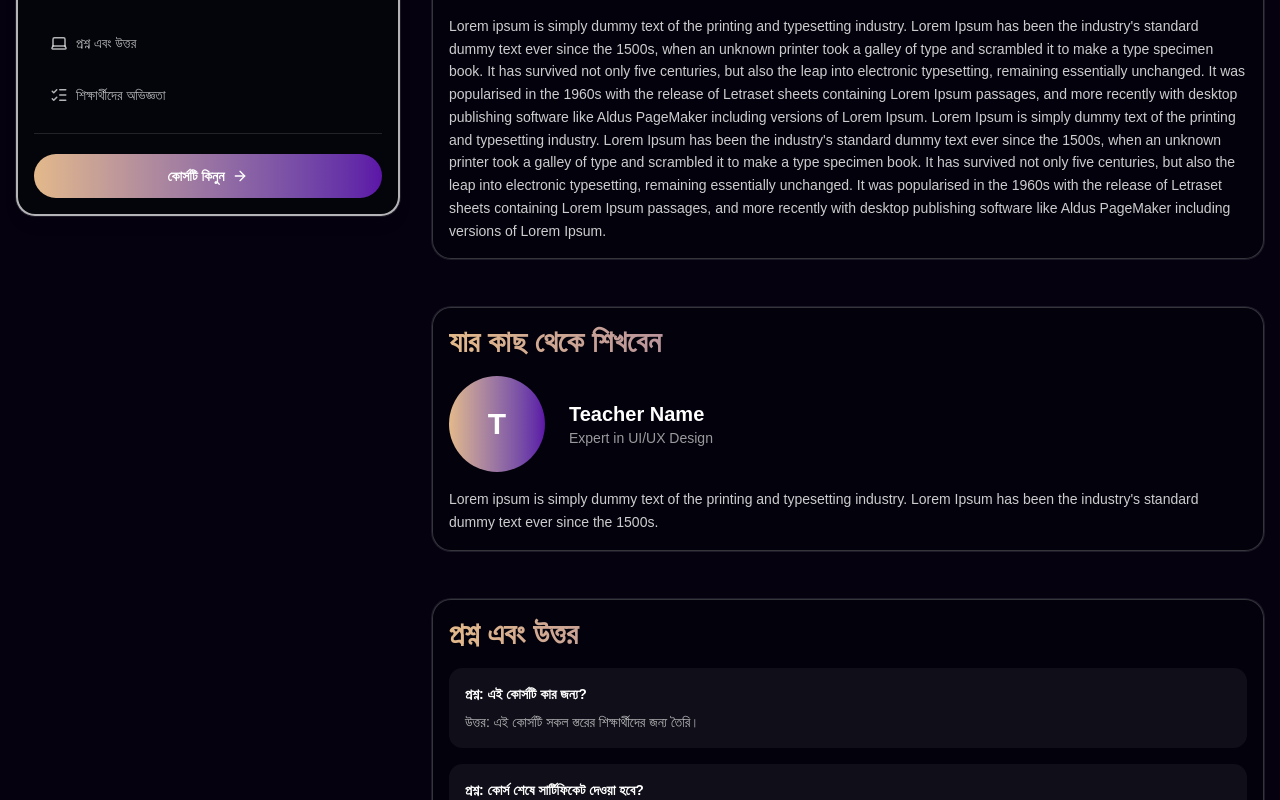
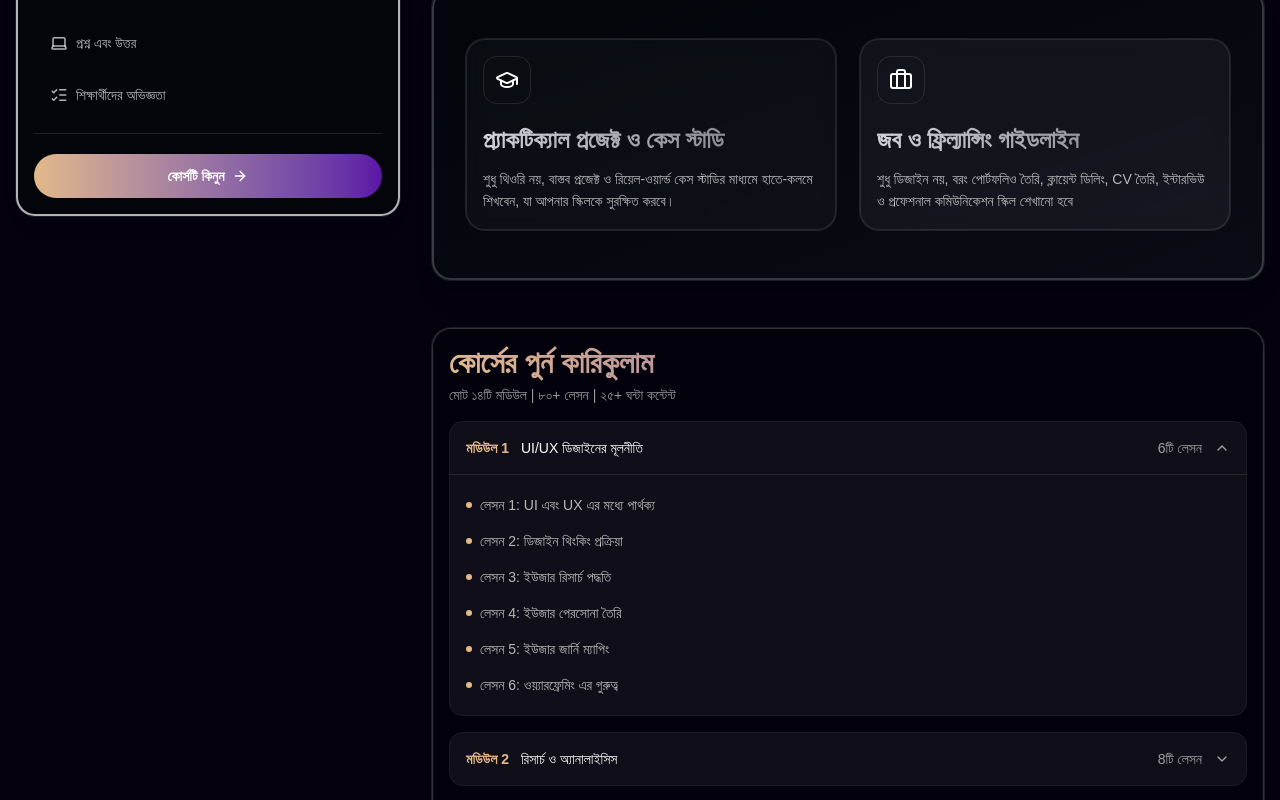
Before and after one commit to gmitsolution3/ai-learning-academy, a Next.js app: page /courses/advanced-javascript-concepts in a window 1280 px wide. Shown: the part 940-1740 px from the top of the page. Built offline with nearby package versions, Linux system fonts and the light colour scheme; a web font is replaced by a local one.

Commit message:
course curriculumn section added

```diff
--- /dev/null
+++ b/components/CourseDetail/CourseCurriculum.tsx
@@ -0,0 +1,94 @@
+"use client";
+
+import { useState } from "react";
+import {
+  Card,
+  CardContent,
+  CardHeader,
+  CardTitle,
+  CardDescription,
+} from "@/components/ui/card";
+import { ChevronDown, ChevronUp } from "lucide-react";
+
+export default function CourseCurriculum({
+  modules,
+}: {
+  modules: any[];
+}) {
+  const [openModules, setOpenModules] = useState<number[]>([1]);
+
+  const toggleModule = (moduleId: number) => {
+    setOpenModules((prev) =>
+      prev.includes(moduleId)
+        ? prev.filter((id) => id !== moduleId)
+        : [...prev, moduleId],
+    );
+  };
+
+  return (
+    <section id="course-curriculamn" className="scroll-mt-24">
+      <Card className="border border-white/20 bg-[#03050A]/50 backdrop-blur-sm">
+        <CardHeader>
+          <CardTitle className="text-2xl md:text-3xl font-bold bg-gradient-to-r from-secondary to-primary bg-clip-text text-transparent">
+            কোর্সের পুর্ন কারিকুলাম
+          </CardTitle>
+          <CardDescription className="text-white/60">
+            মোট ১৪টি মডিউল | ৮০+ লেসন | ২৫+ ঘন্টা কন্টেন্ট
+          </CardDescription>
+        </CardHeader>
+        <CardContent className="space-y-4">
+          {modules.map((module) => (
+            <div
+              key={module.id}
+              className="border border-white/10 rounded-lg overflow-hidden"
+            >
+              <button
+                onClick={() => toggleModule(module.id)}
+                className="w-full flex items-center justify-between p-4 bg-white/5 hover:bg-white/10 transition-colors text-left"
+              >
+                <div className="flex items-center gap-3">
+                  <span className="text-secondary font-bold">
+                    মডিউল {module.id}
+                  </span>
+                  <span className="text-white font-medium">
+                    {module.title}
+                  </span>
+                </div>
+                <div className="flex items-center gap-3">
+                  <span className="text-white/60 text-sm">
+                    {module.lessonCount}টি লেসন
+                  </span>
+                  {openModules.includes(module.id) ? (
+                    <ChevronUp className="h-4 w-4 text-white/60" />
+                  ) : (
+                    <ChevronDown className="h-4 w-4 text-white/60" />
+                  )}
+                </div>
+              </button>
+
+              {openModules.includes(module.id) && (
+                <div className="border-t border-white/10 bg-white/5 p-4 space-y-2">
+                  {module.lessons.map((lesson: any, idx: number) => (
+                    <div
+                      key={idx}
+                      className="flex items-center gap-2 text-white/70 text-sm py-1"
+                    >
+                      <div className="w-1.5 h-1.5 rounded-full bg-secondary"></div>
+                      <span>
+                        লেসন {idx + 1}: {lesson}
+                      </span>
+                    </div>
+                  ))}
+                </div>
+              )}
+            </div>
+          ))}
+
+          <button className="w-full mt-4 py-3 text-center text-secondary hover:text-primary transition-colors font-medium">
+            আরও মডিউল দেখুন +
+          </button>
+        </CardContent>
+      </Card>
+    </section>
+  );
+}
--- a/components/CourseDetail/CourseDetailContent.tsx
+++ b/components/CourseDetail/CourseDetailContent.tsx
@@ -7,20 +7,74 @@ import {
   CardContent,
   CardHeader,
   CardTitle,
+  CardDescription,
 } from "@/components/ui/card";
 import {
-  Headphones,
-  Users,
-  Filter,
-  Clock,
+  Briefcase,
+  GraduationCap,
+  TrendingUp,
+  Shield,
 } from "lucide-react";
+import CourseCurriculum from "./CourseCurriculum";
+
+const modules = [
+  {
+    id: 1,
+    title: "UI/UX ডিজাইনের মূলনীতি",
+    lessonCount: 6,
+    lessons: [
+      "UI এবং UX এর মধ্যে পার্থক্য",
+      "ডিজাইন থিংকিং প্রক্রিয়া",
+      "ইউজার রিসার্চ পদ্ধতি",
+      "ইউজার পেরসোনা তৈরি",
+      "ইউজার জার্নি ম্যাপিং",
+      "ওয়্যারফ্রেমিং এর গুরুত্ব",
+    ],
+  },
+  {
+    id: 2,
+    title: "রিসার্চ ও অ্যানালাইসিস",
+    lessonCount: 8,
+    lessons: [
+      "কম্পিটিটর অ্যানালাইসিস",
+      "ইউজার ইন্টারভিউ টেকনিক",
+      "সার্ভে ডিজাইন ও এনালাইসিস",
+      "ডাটা ইন্টারপ্রিটেশন",
+      "ইনসাইট থেকে অ্যাকশন",
+    ],
+  },
+  {
+    id: 3,
+    title: "ওয়্যারফ্রেম ও প্রোটোটাইপ",
+    lessonCount: 7,
+    lessons: [
+      "লো-ফাই ও হাই-ফাই ওয়্যারফ্রেম",
+      "ফিগমা বেসিকস",
+      "কম্পোনেন্ট ও লাইব্রেরি",
+      "প্রোটোটাইপিং টেকনিক",
+      "ইউজার টেস্টিং",
+    ],
+  },
+  {
+    id: 4,
+    title: "ভিজুয়াল ডিজাইন ও UI",
+    lessonCount: 9,
+    lessons: [
+      "কালার থিওরি ও সাইকোলজি",
+      "টাইপোগ্রাফি ফান্ডামেন্টাল",
+      "স্পেসিং ও লেআউট ডিজাইন",
+      "আইকনোগ্রাফি ও ইলাস্ট্রেশন",
+      "রেসপন্সিভ ডিজাইন",
+    ],
+  },
+];
 
 export default function CourseDetailContent() {
   return (
     <div className="flex-1 space-y-12">
       {/* Section 1 - Overview */}
       <section id="course-detail" className="scroll-mt-24">
-        <Card className="border border-white/20 bg-[#03050A]/50 backdrop-blur-sm">
+        <Card className="border border-white/20 bg-[#03050A]/50 backdrop-blur-sm p-10">
           <CardHeader>
             <CardTitle className="text-2xl md:text-3xl font-bold bg-gradient-to-r from-secondary to-primary bg-clip-text text-transparent">
               কোর্সের বিস্তারিত
@@ -39,63 +93,62 @@ export default function CourseDetailContent() {
               </Badge>
             </div>
             <p className="text-white/80 leading-relaxed">
-              Lorem ipsum is simply dummy text of the printing
-              and typesetting industry. Lorem Ipsum has been the
-              industry's standard dummy text ever since the
-              1500s, when an unknown printer took a galley of
-              type and scrambled it to make a type specimen
-              book. It has survived not only five centuries, but
-              also the leap into electronic typesetting,
-              remaining essentially unchanged. It was
-              popularised in the 1960s with the release of
-              Letraset sheets containing Lorem Ipsum passages,
-              and more recently with desktop publishing software
-              like Aldus PageMaker including versions of Lorem
-              Ipsum.
+              Lorem ipsum is simply dummy text of the printing and
+              typesetting industry. Lorem Ipsum has been the
+              industry's standard dummy text ever since the 1500s,
+              when an unknown printer took a galley of type and
+              scrambled it to make a type specimen book. It has
+              survived not only five centuries, but also the leap into
+              electronic typesetting, remaining essentially unchanged.
+              It was popularised in the 1960s with the release of
+              Letraset sheets containing Lorem Ipsum passages, and
+              more recently with desktop publishing software like
+              Aldus PageMaker including versions of Lorem Ipsum.
             </p>
           </CardContent>
+        </Card>
+
+        <Card className="border-2 border-white/20 shadow-xl bg-gradient-to-br from-[#03050A] to-[#0a0c15] mt-5">
+          <div className="grid grid-cols-1 md:grid-cols-2 gap-6 p-6 md:p-8">
+            {/* Left Inner Card */}
+            <Card className="border border-white/10 bg-white/5 backdrop-blur-sm hover:border-secondary/50 transition-all duration-300 bg-white/3">
+              <CardHeader>
+                <div className="w-12 h-12 rounded-lg border border-white/10 flex items-center justify-center mb-4">
+                  <GraduationCap className="h-6 w-6 text-white" />
+                </div>
+                <CardTitle className="text-xl md:text-2xl font-bold bg-gradient-to-r from-[#D1D5DB] to-[#707275] bg-clip-text text-transparent">
+                  প্র্যাকটিক্যাল প্রজেক্ট ও কেস স্টাডি
+                </CardTitle>
+                <CardDescription className="text-white/70 leading-relaxed mt-2">
+                  শুধু থিওরি নয়, বাস্তব প্রজেক্ট ও রিয়েল-ওয়ার্ল্ড
+                  কেস স্টাডির মাধ্যমে হাতে-কলমে শিখবেন, যা আপনার
+                  স্কিলকে সুরক্ষিত করবে।
+                </CardDescription>
+              </CardHeader>
+            </Card>
+
+            {/* Right Inner Card */}
+            <Card className="border border-white/10 bg-white/5 backdrop-blur-sm hover:border-secondary/50 transition-all duration-300">
+              <CardHeader>
+                <div className="w-12 h-12 rounded-lg border border-white/10 flex items-center justify-center mb-4">
+                  <Briefcase className="h-6 w-6 text-white" />
+                </div>
+                <CardTitle className="text-xl md:text-2xl font-bold bg-gradient-to-r from-[#D1D5DB] to-[#707275] bg-clip-text text-transparent">
+                  জব ও ফ্রিল্যান্সিং গাইডলাইন
+                </CardTitle>
+                <CardDescription className="text-white/70 leading-relaxed mt-2">
+                  শুধু ডিজাইন নয়, বরং পোর্টফলিও তৈরি, ক্লায়েন্ট
+                  ডিলিং, CV তৈরি, ইন্টারভিউ ও প্রফেশনাল কমিউনিকেশন
+                  স্কিল শেখানো হবে
+                </CardDescription>
+              </CardHeader>
+            </Card>
+          </div>
         </Card>
       </section>
 
       {/* Section 2 - Curriculum */}
-      <section id="course-curriculamn" className="scroll-mt-24">
-        <Card className="border border-white/20 bg-[#03050A]/50 backdrop-blur-sm">
-          <CardHeader>
-            <CardTitle className="text-2xl md:text-3xl font-bold bg-gradient-to-r from-secondary to-primary bg-clip-text text-transparent">
-              কোর্সের পুর্ন কারিকুলাম
-            </CardTitle>
-          </CardHeader>
-          <CardContent>
-            <p className="text-white/80 leading-relaxed">
-              Lorem ipsum is simply dummy text of the printing
-              and typesetting industry. Lorem Ipsum has been the
-              industry's standard dummy text ever since the
-              1500s, when an unknown printer took a galley of
-              type and scrambled it to make a type specimen
-              book. It has survived not only five centuries, but
-              also the leap into electronic typesetting,
-              remaining essentially unchanged. It was
-              popularised in the 1960s with the release of
-              Letraset sheets containing Lorem Ipsum passages,
-              and more recently with desktop publishing software
-              like Aldus PageMaker including versions of Lorem
-              Ipsum. Lorem Ipsum is simply dummy text of the
-              printing and typesetting industry. Lorem Ipsum has
-              been the industry's standard dummy text ever since
-              the 1500s, when an unknown printer took a galley
-              of type and scrambled it to make a type specimen
-              book. It has survived not only five centuries, but
-              also the leap into electronic typesetting,
-              remaining essentially unchanged. It was
-              popularised in the 1960s with the release of
-              Letraset sheets containing Lorem Ipsum passages,
-              and more recently with desktop publishing software
-              like Aldus PageMaker including versions of Lorem
-              Ipsum.
-            </p>
-          </CardContent>
-        </Card>
-      </section>
+      <CourseCurriculum modules={modules} />
 
       {/* Section 3 - Teacher */}
       <section id="teacher" className="scroll-mt-24">
@@ -108,16 +161,23 @@ export default function CourseDetailContent() {
           <CardContent>
             <div className="flex items-center gap-6">
               <div className="w-24 h-24 rounded-full bg-gradient-to-r from-secondary to-primary flex items-center justify-center">
-                <span className="text-3xl font-bold text-white">T</span>
+                <span className="text-3xl font-bold text-white">
+                  T
+                </span>
               </div>
               <div>
-                <h3 className="text-xl font-semibold text-white">Teacher Name</h3>
-                <p className="text-white/60">Expert in UI/UX Design</p>
+                <h3 className="text-xl font-semibold text-white">
+                  Teacher Name
+                </h3>
+                <p className="text-white/60">
+                  Expert in UI/UX Design
+                </p>
               </div>
             </div>
             <p className="text-white/80 leading-relaxed mt-4">
-              Lorem ipsum is simply dummy text of the printing and typesetting industry.
-              Lorem Ipsum has been the industry's standard dummy text ever since the 1500s.
+              Lorem ipsum is simply dummy text of the printing and
+              typesetting industry. Lorem Ipsum has been the
+              industry's standard dummy text ever since the 1500s.
             </p>
           </CardContent>
         </Card>
@@ -134,12 +194,22 @@ export default function CourseDetailContent() {
           <CardContent>
             <div className="space-y-4">
               <div className="p-4 rounded-lg bg-white/5">
-                <h4 className="font-semibold text-white mb-2">প্রশ্ন: এই কোর্সটি কার জন্য?</h4>
-                <p className="text-white/70">উত্তর: এই কোর্সটি সকল স্তরের শিক্ষার্থীদের জন্য তৈরি।</p>
+                <h4 className="font-semibold text-white mb-2">
+                  প্রশ্ন: এই কোর্সটি কার জন্য?
+                </h4>
+                <p className="text-white/70">
+                  উত্তর: এই কোর্সটি সকল স্তরের শিক্ষার্থীদের জন্য
+                  তৈরি।
+                </p>
               </div>
               <div className="p-4 rounded-lg bg-white/5">
-                <h4 className="font-semibold text-white mb-2">প্রশ্ন: কোর্স শেষে সার্টিফিকেট দেওয়া হবে?</h4>
-                <p className="text-white/70">উত্তর: হ্যাঁ, কোর্স সফলভাবে সম্পন্ন করলে সার্টিফিকেট দেওয়া হবে।</p>
+                <h4 className="font-semibold text-white mb-2">
+                  প্রশ্ন: কোর্স শেষে সার্টিফিকেট দেওয়া হবে?
+                </h4>
+                <p className="text-white/70">
+                  উত্তর: হ্যাঁ, কোর্স সফলভাবে সম্পন্ন করলে সার্টিফিকেট
+                  দেওয়া হবে।
+                </p>
               </div>
             </div>
           </CardContent>
@@ -159,14 +229,20 @@ export default function CourseDetailContent() {
               <div className="p-4 rounded-lg bg-white/5">
                 <div className="flex items-center gap-2 mb-2">
                   <div className="w-10 h-10 rounded-full bg-secondary/20 flex items-center justify-center">
-                    <span className="font-bold text-secondary">R</span>
+                    <span className="font-bold text-secondary">
+                      R
+                    </span>
                   </div>
                   <div>
-                    <p className="font-semibold text-white">Rakib Hasan</p>
+                    <p className="font-semibold text-white">
+                      Rakib Hasan
+                    </p>
                     <div className="flex text-yellow-500">★★★★★</div>
                   </div>
                 </div>
-                <p className="text-white/70 text-sm">অসাধারণ একটি কোর্স! খুবই উপকারী হয়েছে আমার জন্য।</p>
+                <p className="text-white/70 text-sm">
+                  অসাধারণ একটি কোর্স! খুবই উপকারী হয়েছে আমার জন্য।
+                </p>
               </div>
               <div className="p-4 rounded-lg bg-white/5">
                 <div className="flex items-center gap-2 mb-2">
@@ -174,11 +250,16 @@ export default function CourseDetailContent() {
                     <span className="font-bold text-primary">S</span>
                   </div>
                   <div>
-                    <p className="font-semibold text-white">Sadia Ahmed</p>
+                    <p className="font-semibold text-white">
+                      Sadia Ahmed
+                    </p>
                     <div className="flex text-yellow-500">★★★★★</div>
                   </div>
                 </div>
-                <p className="text-white/70 text-sm">শিক্ষক খুবই অভিজ্ঞ এবং সহায়ক। কোর্সটি সবার জন্য রেকমেন্ড করব।</p>
+                <p className="text-white/70 text-sm">
+                  শিক্ষক খুবই অভিজ্ঞ এবং সহায়ক। কোর্সটি সবার জন্য
+                  রেকমেন্ড করব।
+                </p>
               </div>
             </div>
           </CardContent>
```
